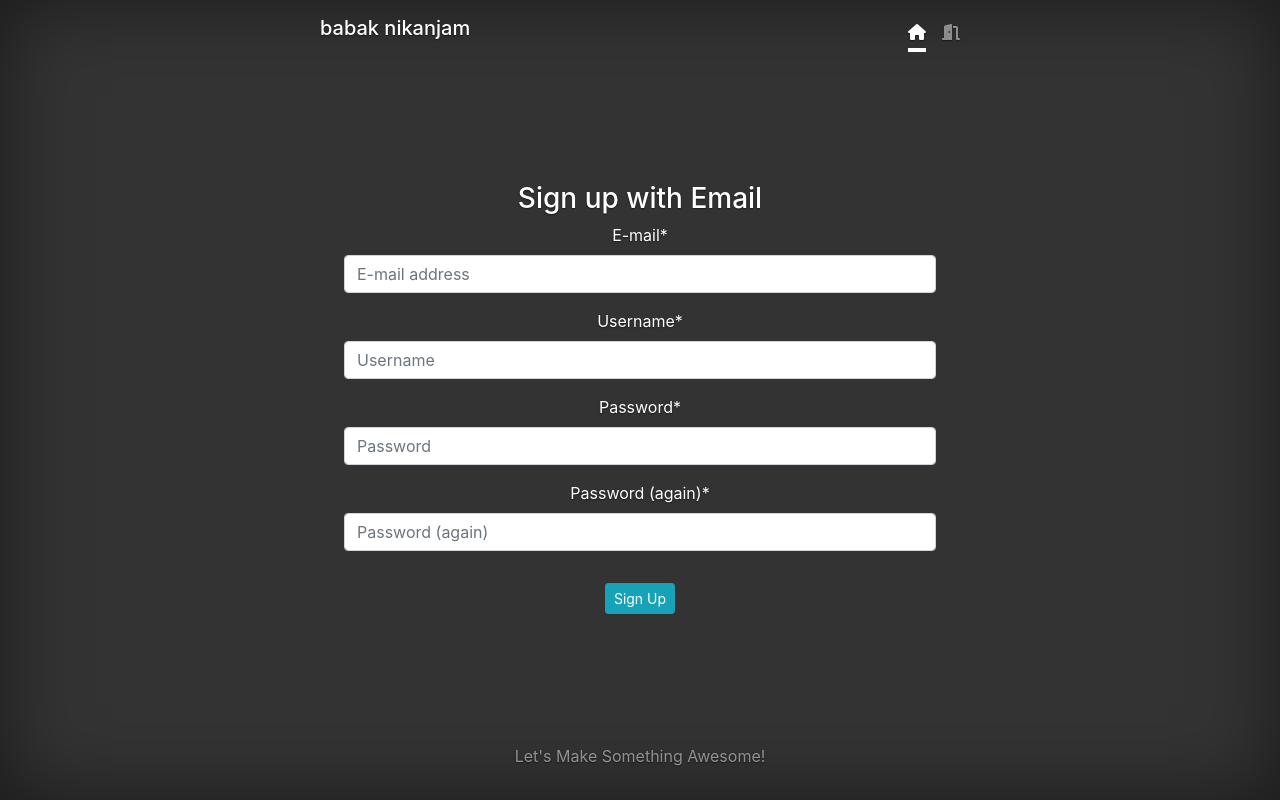
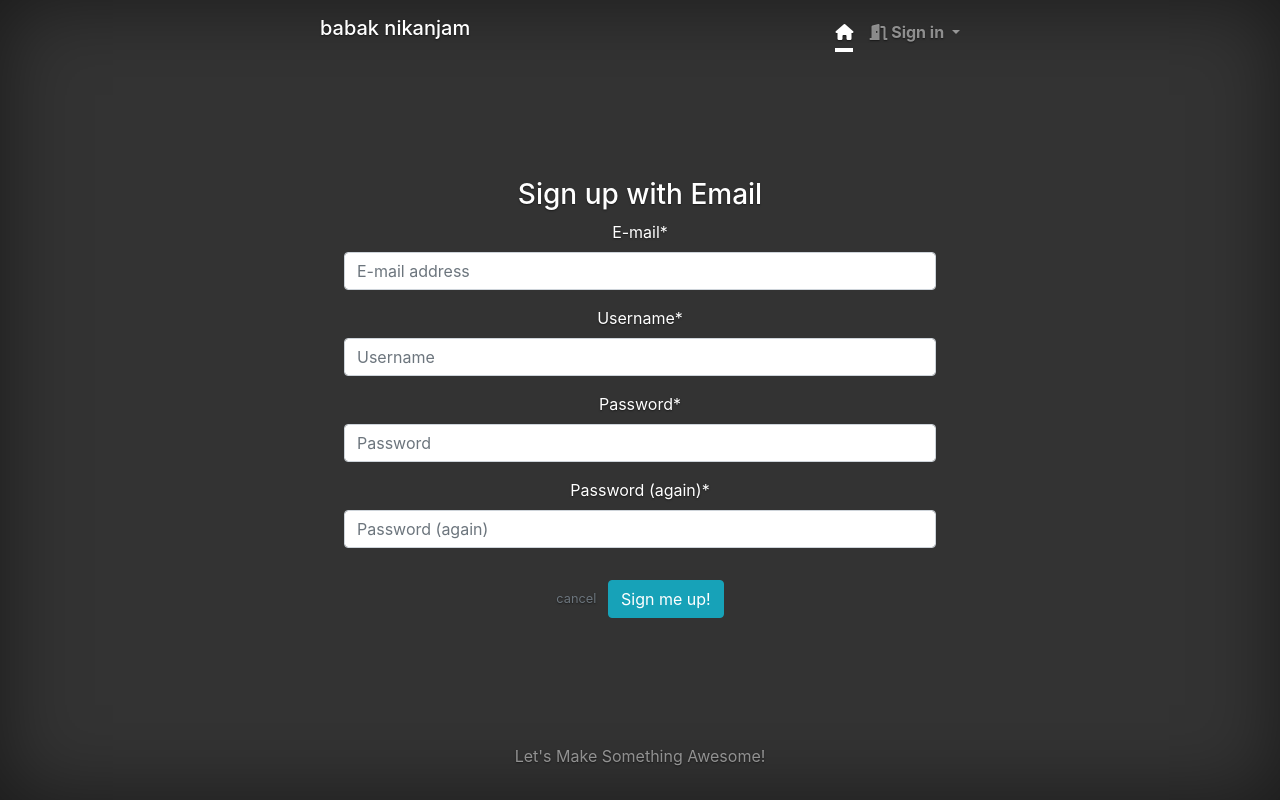
Before and after one commit to bnikanjam/django_docker_launchpad, a Django app: page /accounts/signup/ in a window 1280 px wide. Run offline with Django 3.2, Linux system fonts and the light colour scheme; some libraries are stand-ins or nearby versions.

Commit message:
feat: Sign in NavBar and User NavBar dropdown menus

```diff
--- a/templates/account/signup.html
+++ b/templates/account/signup.html
@@ -1,12 +1,11 @@
+
+
 {% extends 'cover.html' %}
 {% load crispy_forms_tags %}
-
 {% load crispy_forms_tags %}
-
 {% block title %}
     <title>Sign Up</title>
 {% endblock title %}
-
 {% block content %}
     <form method="post">
         {% csrf_token %}
@@ -15,8 +14,10 @@
             {{ form|crispy }}
         </fieldset>
         <div>
-            <button type="submit" class="btn btn-info btn-sm">Sign Up</button>
+            <small>
+                <a class="pr-2 text-muted" href="{% url 'cover' %}">cancel</a>
+            </small>
+            <button type="submit" class="btn btn-info">Sign me up!</button>
         </div>
-
     </form>
 {% endblock %}
--- a/templates/cover.html
+++ b/templates/cover.html
@@ -1,6 +1,7 @@
 
 
 {% load static %}
+{% load socialaccount %}
 <!doctype html>
 <html lang="en">
 <head>
@@ -8,7 +9,6 @@
     <meta name="viewport" content="width=device-width, initial-scale=1, shrink-to-fit=no">
     <meta name="description" content="Python Web Development powered by Django">
     <meta name="author" content="Babak Nikanjam">
-{#        <meta name="generator" content="Jekyll v3.8.5">#}
     <title>Babak Nik | {% block page-title %}{% endblock %}</title>
     <link href="{% static 'bootstrap/css/bootstrap.min.css' %}" rel="stylesheet">
     <script src="https://kit.fontawesome.com/5727275770.js"></script>
@@ -37,10 +37,30 @@
             <nav class="nav nav-masthead justify-content-center">
                 <a class="nav-link active" href="{% url 'cover' %}"><i class="fas fa-home"></i></a>
                 {% if user.is_authenticated %}
-                        <a class="nav-link" href="#"><i class="fas fa-user"></i></a>
-                        <a class="nav-link" href="{% url 'account_logout' %}"><i class="fas fa-sign-out-alt"></i></a>
+                    <div class="nav-link dropdown">
+                        <a class="dropdown-toggle" href="#" role="button" id="dropdownUserMenu" data-toggle="dropdown" aria-haspopup="true" aria-expanded="false">
+                            <i class="fas fa-user"></i>
+                        </a>
+                        <div class="dropdown-menu" aria-labelledby="dropdownUserMenu">
+                            <a class="dropdown-item" href="{% url 'post-create' %}"><i class="fas fa-plus"></i> New Post</a>
+                            <a class="dropdown-item" href="{% url 'post-create' %}"><i class="far fa-edit"></i> Edit Profile</a>
+                            <a class="dropdown-item" href="{% url 'account_logout' %}"><i class="fas fa-sign-out-alt"></i> Sign out</a>
+                        </div>
+                    </div>
                 {% else %}
-                        <a class="nav-link" href="{% url 'account_login' %}"><i class="fas fa-door-open"></i></a>
+
+                    <div class="nav-link dropdown">
+                        <a class="dropdown-toggle" role="button" id="dropdownUserMenu" data-toggle="dropdown" aria-haspopup="true" aria-expanded="false">
+                            <i class="fas fa-door-open"></i> Sign in
+                        </a>
+                        <div class="dropdown-menu" aria-labelledby="dropdownUserMenu">
+                            <a class="dropdown-item" href="{% provider_login_url 'github' %}"><i class="fab fa-github"></i> Sign in with GitHub</a>
+                            <a class="dropdown-item" href="{% provider_login_url 'linkedin_oauth2' %}"><i class="fab fa-linkedin"></i> Sign in with LinkedIn</a>
+                            <a class="dropdown-item" href="{% url 'account_login' %}"><i class="fas fa-at"></i> Sign in with Email</a>
+                            <a class="dropdown-item" href="{% url 'account_signup' %}"><i class="fas fa-plus"></i> Sign up with Email</a>
+                        </div>
+                    </div>
+
                 {% endif %}
             </nav>
         </div>
@@ -59,5 +79,8 @@
         </div>
     </footer>
 </div>
+<script src="{% static 'bootstrap/jquery-3.4.1.min.js' %}" ></script>
+<script src="{% static 'bootstrap/popper.js' %}" ></script>
+<script src="{% static 'bootstrap/js/bootstrap.min.js' %}" ></script>
 </body>
 </html>
```
Also changed, not shown: templates/account/login.html (+2 -11 lines). Lines whose indentation alone changed are shown as unchanged.
